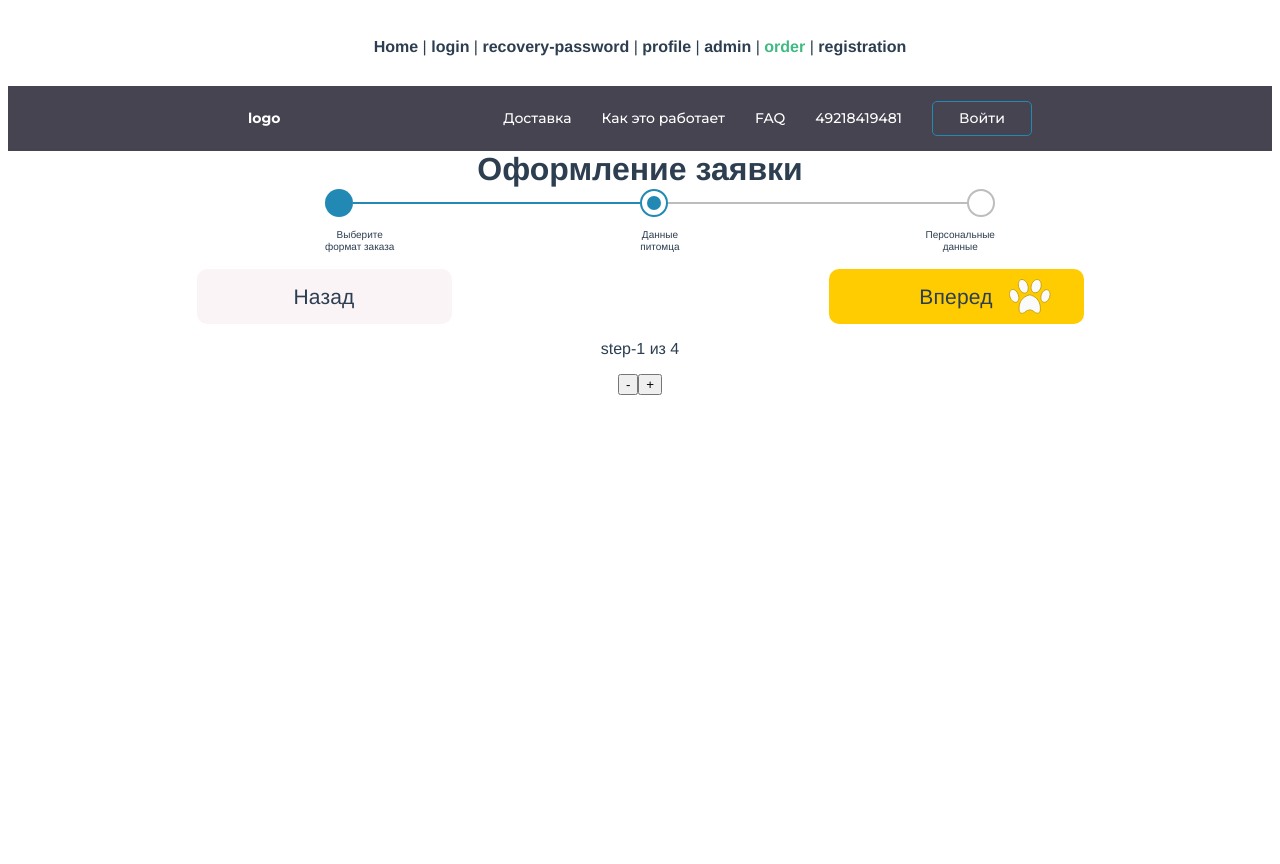
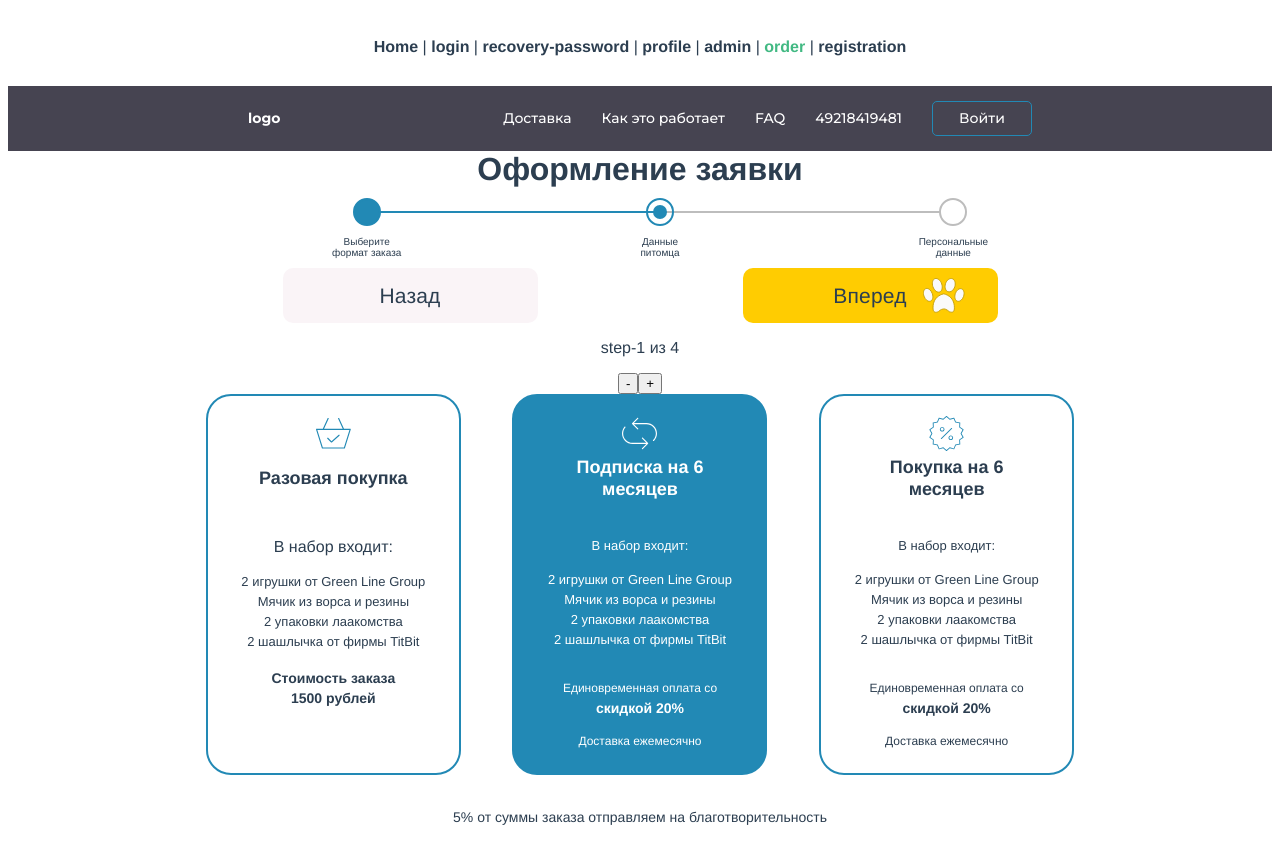
Before and after one commit to YuliaAnikeeva/f-ZooBro, a Vue app: page /order in a window 1280 px wide. Shown: the top 864 px of the page. Before the commit the page ends 800 px from the top, so only its background shows below. Built offline with nearby package versions, Linux system fonts and the light colour scheme; what vue-the-mask would draw is missing.

Commit message:
update ProgresBar

```diff
--- a/src/components/onboarding/FirstLook.vue
+++ b/src/components/onboarding/FirstLook.vue
@@ -78,6 +78,12 @@
     <h3 class="charity">5% от суммы заказа отправляем на благотворительность</h3>
   </div>
 </template>
+
+<script>
+  export default {
+    name: 'FirstLook'
+  }
+</script>
 
 <style lang="scss" scoped>
 .subscription {
--- /dev/null
+++ b/src/components/onboarding/ProgresBar.vue
@@ -0,0 +1,83 @@
+<template>
+    <div class="container">
+        <ul class="progressbar">
+            <li class="completed">Выберите <br> формат заказа</li>
+            <li class="active">Данные <br> питомца</li>
+            <li>Персональные <br> данные</li>
+        </ul>
+    </div>
+</template>
+
+<script>
+  export default {
+    name: 'ProgresBar'
+  }
+</script>
+
+<style lang="scss" scoped>
+    .container {
+        width: 100%;
+    }
+
+    .progressbar {
+        display: flex;
+        font-size: 10px;
+    }
+
+    .progressbar li {
+        list-style: none;
+        flex: 1;
+        position: relative;
+        text-align: center;
+        cursor: pointer;
+        color: #2c3e50 !important;
+    }
+
+    .progressbar li:before {
+        content: '';
+        width: 14px;
+        height: 14px;
+        line-height: 25px;
+        border: 2px solid #bdbdbd;
+        border-radius: 100%;
+        display: block;
+        text-align: center;
+        margin: 0 auto 10px auto;
+        background-color: #fff;
+        padding: 5px;
+    }
+
+    .progressbar li:after {
+        content: "";
+        position: absolute;
+        width: 100%;
+        height: 2px;
+        background-color: #bdbdbd;
+        top: 13px;
+        left: -50%;
+        z-index: -1;
+    }
+
+    .progressbar li:first-child:after {
+        content: none;
+    }
+
+    .progressbar li.completed {
+        color: #2289b5;
+    }
+
+    .progressbar li.completed:before {
+        border-color: #2289b5;
+        background: #2289b5;
+    }
+
+    .progressbar li.completed + li:after {
+        background-color: #2289b5;
+    }
+
+    .progressbar li.active::before {
+        background-color: #2289b5;
+        background-clip: content-box;
+        border-color: #2289b5;
+    }
+</style>
--- a/src/views/Order.vue
+++ b/src/views/Order.vue
@@ -1,11 +1,10 @@
 <template>
     <div>
         <h1>Оформление заявки</h1>
-        <ul class="progress-bar">
-            <li class="progress-bar__step completed">Выберите<br>формат заказа</li>
-            <li class="progress-bar__step active">Данные<br>питомца</li>
-            <li class="progress-bar__step disabled">Персональные<br>данные</li>
-        </ul>
+
+        <ProgresBar/>
+
+      <div class="container">
           <div class="buttons">
               <div class="buttons__prev"><span>Назад</span></div>
               <div class="buttons__next">
@@ -19,6 +18,8 @@
                 </svg>
               </div>
             </div>
+      </div>
+
         <p>
             <span>{{step}}</span> из <span>{{steps.length}}</span>
         </p>
@@ -32,7 +33,7 @@
             <transition name="translate">
                 <div class="abs" v-if="step === 'step-1'">
                     <div class="container">
-
+                      <FirstLook/>
                     </div>
                 </div>
             </transition>
@@ -301,9 +302,12 @@
 
 <script>
   import { email, required, minLength, maxLength, numeric } from 'vuelidate/lib/validators'
+  import FirstLook from '../components/onboarding/FirstLook'
+  import ProgresBar from '../components/onboarding/ProgresBar'
 
   export default {
     name: 'Order',
+    components: { ProgresBar, FirstLook },
     metaInfo: {
       title: 'Order',
     },
@@ -414,83 +418,6 @@
 
 <style lang="scss" scoped>
   @import url('https://fonts.googleapis.com/css2?family=Montserrat:wght@400;500;700&display=swap');
-
-  .progress-bar {
-    display: flex;
-    flex-flow: row nowrap;
-    list-style: none;
-    justify-content: center;
-    &__step {
-      padding-top: 25px;
-      // border-top: 2px solid #bdbdbd;
-      font-size: 10px;
-      line-height: 12px;
-      text-align: center;
-      height: 24px;
-      padding-right: 246px;
-      position: relative;
-      &::before, &::after {
-        content: "";
-        display: block;
-        position: absolute;
-      }
-      &::before {
-        border-radius: 50%;
-        width: 14px;
-        height: 14px;
-        padding: 5px;
-        border: 2px solid transparent;
-        z-index: 4;
-        top: -15px;
-      }
-      &::after {
-        top: -2px;
-        left: 28px;
-        width: calc(100% - 28px);
-        height: 2px;
-        z-index: 3;
-        background: #bdbdbd;
-      }
-    }
-    &__step:nth-child(2) {
-      &::before {
-
-      }
-      &::after {
-        width: 110%;
-      }
-    }
-    &__step:last-child {
-      padding-right: 0;
-      &::before, &::after {
-        right: 0;
-      }
-      &::after {
-        width: 0;
-      }
-    }
-  }
-
-  .active::before {
-    background: #2289b5;
-    background-clip: content-box;
-    border-color: #2289b5;
-  }
-
-  .completed{
-    // border-top: 2px solid #2289b5;
-    &::before {
-      background: #2289b5;
-    }
-    &::after {
-      background: #2289b5;
-    }
-  }
-
-  .disabled::before {
-    background: white;
-    border-color: #bdbdbd;
-  }
 
   .buttons {
     width: 100%;
```
Lines whose indentation alone changed are shown as unchanged.
